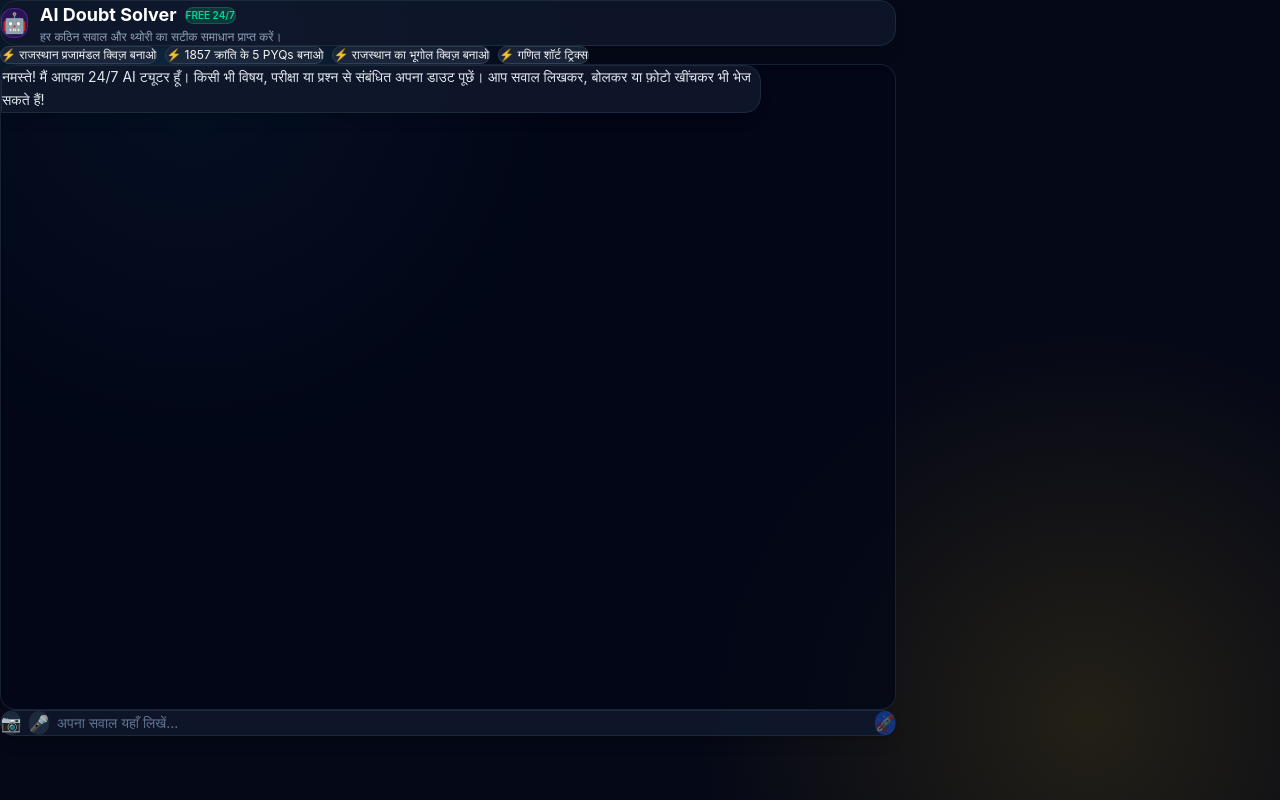
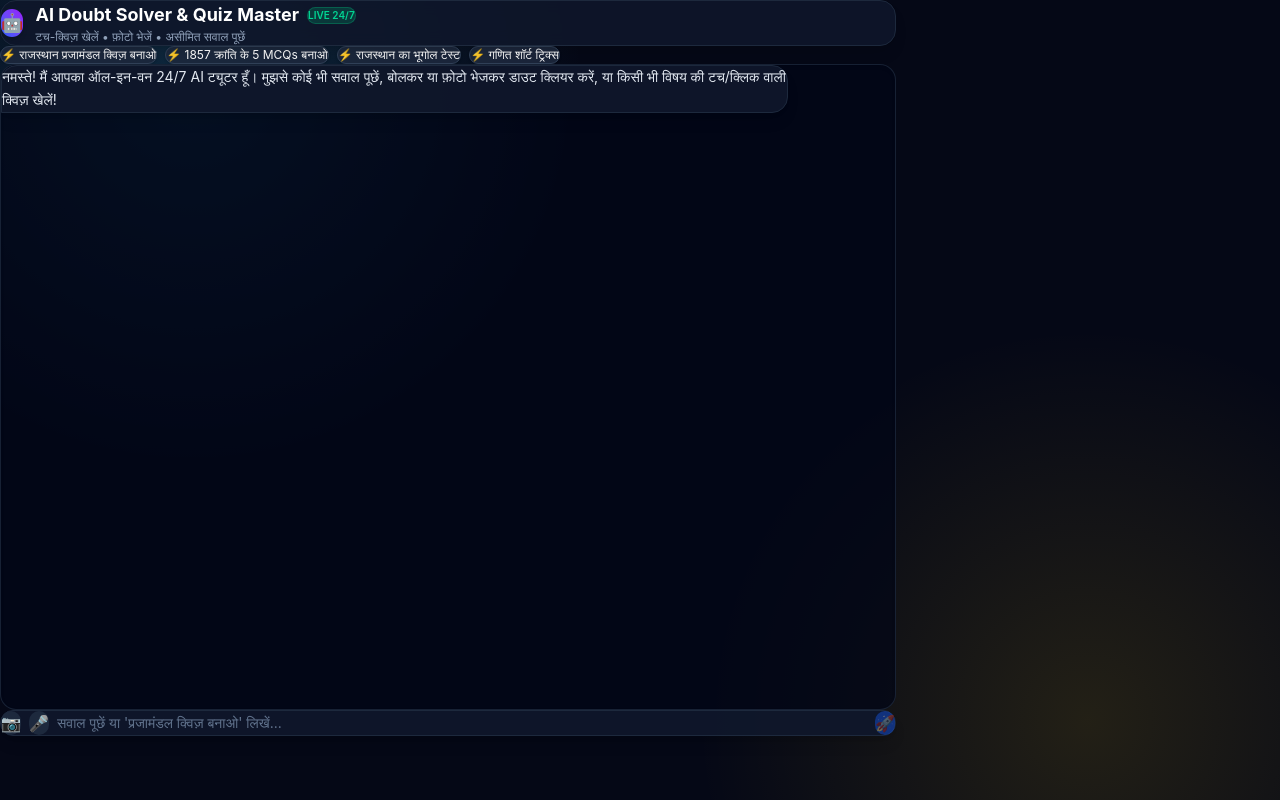
Before and after one commit to bhoopendramandoliya786-source/EducationPlatform, a Next.js app: page /ai-tutor in a window 1280 px wide. Built offline with nearby package versions, Linux system fonts and the light colour scheme.

Commit message:
Deploy full interactive clickable touch quiz and photo doubt solver

```diff
--- a/app/ai-tutor/page.js
+++ b/app/ai-tutor/page.js
@@ -1,85 +1,152 @@
 'use client';
 import { useState, useRef, useEffect } from 'react';
 
-function RenderSmartContent({ content, msgIdx, userAnswers, onSelectOption }) {
-  const qPattern = /(?:प्रश्न\s*\d+|Q\s*\d+|\d+\.)\s*[:\.]?\s*([^\n]+)[\s\S]*?A\)\s*([^\n]+)[\s\S]*?B\)\s*([^\n]+)[\s\S]*?C\)\s*([^\n]+)[\s\S]*?D\)\s*([^\n]+)[\s\S]*?सही उत्तर\s*[:\.]?\s*([A-D])/gi;
+// Touchable Interactive Quiz Component
+function InteractiveQuizBox({ quizData }) {
+  const [selectedAnswers, setSelectedAnswers] = useState({});
+  const questions = quizData.questions || [];
 
-  let matches = [...content.matchAll(qPattern)];
+  const handleSelect = (qIdx, optIdx) => {
+    if (selectedAnswers[qIdx] !== undefined) return; // already touched
+    setSelectedAnswers(prev => ({ ...prev, [qIdx]: optIdx }));
+  };
 
-  if (matches.length === 0) {
-    return <div className="whitespace-pre-wrap leading-relaxed">{content}</div>;
-  }
+  const answeredCount = Object.keys(selectedAnswers).length;
+  const correctCount = Object.entries(selectedAnswers).filter(
+    ([qIdx, optIdx]) => optIdx === questions[qIdx]?.correctIndex
+  ).length;
 
   return (
-    <div className="space-y-4">
-      <div className="border-b border-slate-800 pb-1.5 flex items-center justify-between">
-        <span className="text-xs font-bold text-blue-400 uppercase tracking-wider">📝 इंटरएक्टिव टेस्ट मोड</span>
-        <span className="text-[10px] bg-blue-500/20 text-blue-300 px-2 py-0.5 rounded-full border border-blue-500/30">विकल्प चुनें</span>
+    <div className="space-y-4 w-full">
+      {/* Quiz Header Banner */}
+      <div className="bg-gradient-to-r from-blue-900/60 to-purple-900/60 border border-blue-500/30 p-3.5 rounded-2xl flex items-center justify-between shadow-md">
+        <div>
+          <h3 className="font-bold text-sm sm:text-base text-blue-200">
+            🎯 {quizData.quiz_title || 'इंटरएक्टिव टेस्ट'}
+          </h3>
+          <p className="text-[11px] text-slate-400">विकल्प पर टच करें और तुरंत परिणाम देखें</p>
+        </div>
+        <div className="bg-slate-900/90 border border-slate-700 px-3 py-1.5 rounded-xl text-center">
+          <span className="text-[10px] text-slate-400 block uppercase">स्कोर</span>
+          <span className="text-sm font-bold text-emerald-400">{correctCount} / {questions.length}</span>
+        </div>
       </div>
-      {matches.map((m, qIdx) => {
-        const qText = m[1].trim();
-        const options = [m[2].trim(), m[3].trim(), m[4].trim(), m[5].trim()];
-        const correctLetter = m[6].toUpperCase();
-        const correctIdx = correctLetter.charCodeAt(0) - 65;
-        const ansKey = `${msgIdx}_${qIdx}`;
-        const selectedIdx = userAnswers[ansKey];
-        const isAnswered = selectedIdx !== undefined;
+
+      {/* Questions List */}
+      {questions.map((q, qIdx) => {
+        const userChoice = selectedAnswers[qIdx];
+        const isAnswered = userChoice !== undefined;
+        const isCorrect = userChoice === q.correctIndex;
 
         return (
-          <div key={qIdx} className="bg-slate-950/80 border border-slate-800 p-3.5 rounded-xl space-y-2.5">
-            <p className="font-medium text-slate-100 text-sm">
-              {qIdx + 1}. {qText}
-            </p>
-            <div className="grid grid-cols-1 gap-2">
-              {options.map((opt, optIdx) => {
-                let btnStyle = 'bg-slate-900 border-slate-800 hover:border-blue-500/50 text-slate-300';
+          <div
+            key={qIdx}
+            className="bg-slate-950/90 border border-slate-800/90 hover:border-slate-700 p-4 rounded-2xl space-y-3 transition shadow-md"
+          >
+            <div className="flex items-start gap-2.5">
+              <span className="bg-blue-600/30 text-blue-400 text-xs font-bold px-2 py-0.5 rounded-md mt-0.5">
+                Q{qIdx + 1}
+              </span>
+              <p className="font-medium text-slate-100 text-sm leading-snug">
+                {q.question}
+              </p>
+            </div>
+
+            {/* Touchable Option Buttons */}
+            <div className="grid grid-cols-1 gap-2 pt-1">
+              {q.options.map((opt, optIdx) => {
+                let btnClasses = "bg-slate-900/80 border-slate-800 text-slate-200 hover:bg-slate-800 hover:border-blue-500/60 active:scale-[0.99]";
 
                 if (isAnswered) {
-                  if (optIdx === correctIdx) {
-                    btnStyle = 'bg-emerald-500/20 border-emerald-500 text-emerald-300 font-semibold';
-                  } else if (selectedIdx === optIdx) {
-                    btnStyle = 'bg-red-500/20 border-red-500 text-red-300';
+                  if (optIdx === q.correctIndex) {
+                    btnClasses = "bg-emerald-500/20 border-emerald-500 text-emerald-300 font-semibold shadow-sm";
+                  } else if (userChoice === optIdx) {
+                    btnClasses = "bg-red-500/20 border-red-500 text-red-300 font-semibold";
                   } else {
-                    btnStyle = 'bg-slate-900/40 border-slate-800/40 text-slate-500';
+                    btnClasses = "bg-slate-900/30 border-slate-800/30 text-slate-500 opacity-60";
                   }
                 }
 
                 return (
                   <button
                     key={optIdx}
+                    onClick={() => handleSelect(qIdx, optIdx)}
                     disabled={isAnswered}
-                    onClick={() => onSelectOption(msgIdx, qIdx, optIdx)}
-                    className={`text-left text-xs sm:text-sm p-2.5 rounded-lg border transition flex items-center justify-between ${btnStyle}`}
+                    className={`w-full text-left text-xs sm:text-sm p-3 rounded-xl border transition-all flex items-center justify-between ${btnClasses}`}
                   >
-                    <span>{String.fromCharCode(65 + optIdx)}. {opt}</span>
-                    {isAnswered && optIdx === correctIdx && <span className="text-emerald-400 font-bold ml-2">✓ सही</span>}
-                    {isAnswered && selectedIdx === optIdx && optIdx !== correctIdx && <span className="text-red-400 font-bold ml-2">✗ गलत</span>}
+                    <div className="flex items-center gap-2.5">
+                      <span className={`w-6 h-6 rounded-lg text-xs font-bold flex items-center justify-center border ${
+                        isAnswered && optIdx === q.correctIndex
+                          ? 'bg-emerald-500 border-emerald-400 text-slate-950'
+                          : isAnswered && userChoice === optIdx
+                            ? 'bg-red-500 border-red-400 text-white'
+                            : 'bg-slate-800 border-slate-700 text-slate-300'
+                      }`}>
+                        {String.fromCharCode(65 + optIdx)}
+                      </span>
+                      <span>{opt}</span>
+                    </div>
+
+                    {isAnswered && optIdx === q.correctIndex && (
+                      <span className="text-emerald-400 font-bold text-xs bg-emerald-500/20 px-2 py-0.5 rounded-md">
+                        ✓ सही उत्तर
+                      </span>
+                    )}
+                    {isAnswered && userChoice === optIdx && !isCorrect && (
+                      <span className="text-red-400 font-bold text-xs bg-red-500/20 px-2 py-0.5 rounded-md">
+                        ✗ आपका उत्तर
+                      </span>
+                    )}
                   </button>
                 );
               })}
             </div>
+
+            {/* Explanation Box */}
+            {isAnswered && (
+              <div className="mt-2 p-3 bg-slate-900/90 border border-blue-900/40 rounded-xl text-xs text-blue-200 flex items-start gap-2 animate-fadeIn">
+                <span className="text-sm">💡</span>
+                <div>
+                  <span className="font-semibold text-blue-300">व्याख्या: </span>
+                  {q.explanation}
+                </div>
+              </div>
+            )}
           </div>
         );
       })}
+
+      {/* Completion Banner */}
+      {answeredCount === questions.length && questions.length > 0 && (
+        <div className="bg-gradient-to-r from-emerald-900/50 to-teal-900/50 border border-emerald-500/40 p-4 rounded-2xl text-center space-y-1">
+          <p className="text-base font-bold text-emerald-300">🎉 क्विज़ संपन्न!</p>
+          <p className="text-xs text-slate-300">
+            आपने {questions.length} में से <span className="font-bold text-emerald-400">{correctCount}</span> प्रश्न सही किए।
+          </p>
+        </div>
+      )}
     </div>
   );
 }
 
 export default function AiTutorPage() {
   const [messages, setMessages] = useState([
-    { role: 'ai', text: 'नमस्ते! मैं आपका 24/7 AI ट्यूटर हूँ। किसी भी विषय, परीक्षा या प्रश्न से संबंधित अपना डाउट पूछें। आप सवाल लिखकर, बोलकर या फ़ोटो खींचकर भी भेज सकते हैं!' }
+    {
+      role: 'ai',
+      type: 'text',
+      text: 'नमस्ते! मैं आपका ऑल-इन-वन 24/7 AI ट्यूटर हूँ। मुझसे कोई भी सवाल पूछें, बोलकर या फ़ोटो भेजकर डाउट क्लियर करें, या किसी भी विषय की टच/क्लिक वाली क्विज़ खेलें!'
+    }
   ]);
   const [input, setInput] = useState('');
   const [imagePreview, setImagePreview] = useState(null);
   const [loading, setLoading] = useState(false);
   const [isListening, setIsListening] = useState(false);
-  const [userAnswers, setUserAnswers] = useState({});
   const fileInputRef = useRef(null);
   const messagesEndRef = useRef(null);
 
   useEffect(() => {
     messagesEndRef.current?.scrollIntoView({ behavior: 'smooth' });
-  }, [messages, loading, userAnswers]);
+  }, [messages, loading]);
 
   const handleVoiceInput = () => {
     if (!('webkitSpeechRecognition' in window) && !('SpeechRecognition' in window)) {
@@ -110,18 +177,17 @@ export default function AiTutorPage() {
     }
   };
 
-  const handleOptionClick = (msgIdx, qIdx, optIdx) => {
-    const key = `${msgIdx}_${qIdx}`;
-    if (userAnswers[key] !== undefined) return;
-    setUserAnswers(prev => ({ ...prev, [key]: optIdx }));
-  };
-
   const sendMessage = async (customText) => {
     const textToSend = customText || input;
     if ((!textToSend.trim() && !imagePreview) || loading) return;
 
     const currentImg = imagePreview;
-    const userMsg = { role: 'user', text: textToSend, image: currentImg };
+    const userMsg = {
+      role: 'user',
+      type: currentImg ? 'image' : 'text',
+      text: textToSend,
+      image: currentImg
+    };
 
     setMessages(prev => [...prev, userMsg]);
     setInput('');
@@ -136,13 +202,15 @@ export default function AiTutorPage() {
       });
       const data = await res.json();
 
-      if (data.answer) {
-        setMessages(prev => [...prev, { role: 'ai', text: data.answer }]);
+      if (data.quiz) {
+        setMessages(prev => [...prev, { role: 'ai', type: 'quiz', quiz: data.quiz }]);
+      } else if (data.answer) {
+        setMessages(prev => [...prev, { role: 'ai', type: 'text', text: data.answer }]);
       } else {
-        setMessages(prev => [...prev, { role: 'ai', text: data.error || 'उत्तर लोड नहीं हो सका।' }]);
+        setMessages(prev => [...prev, { role: 'ai', type: 'text', text: data.error || 'उत्तर लोड नहीं हो सका।' }]);
       }
     } catch (err) {
-      setMessages(prev => [...prev, { role: 'ai', text: 'नेटवर्क एरर! कृपया पुनः प्रयास करें।' }]);
+      setMessages(prev => [...prev, { role: 'ai', type: 'text', text: 'नेटवर्क एरर! कृपया पुनः प्रयास करें।' }]);
     } finally {
       setLoading(false);
     }
@@ -150,25 +218,27 @@ export default function AiTutorPage() {
 
   const quickActions = [
     'राजस्थान प्रजामंडल क्विज़ बनाओ',
-    '1857 क्रांति के 5 PYQs बनाओ',
-    'राजस्थान का भूगोल क्विज़ बनाओ',
+    '1857 क्रांति के 5 MCQs बनाओ',
+    'राजस्थान का भूगोल टेस्ट',
     'गणित शॉर्ट ट्रिक्स'
   ];
 
   return (
     <div className="flex flex-col h-[calc(100vh-64px)] max-w-4xl mx-auto p-2 sm:p-4 text-white">
-      {/* Top Banner */}
+      {/* Header */}
       <div className="bg-slate-900/90 border border-slate-800 p-3.5 rounded-2xl mb-2.5 shadow-lg flex items-center justify-between backdrop-blur">
         <div className="flex items-center gap-3">
-          <div className="p-2 bg-purple-600/20 text-purple-400 border border-purple-500/30 rounded-xl text-xl">
+          <div className="p-2.5 bg-gradient-to-tr from-blue-600 to-purple-600 text-white rounded-xl text-lg shadow-md">
             🤖
           </div>
           <div>
             <div className="flex items-center gap-2">
-              <h1 className="text-base sm:text-lg font-bold text-white">AI Doubt Solver</h1>
-              <span className="px-2 py-0.5 bg-emerald-500/20 text-emerald-400 text-[10px] font-semibold rounded-full border border-emerald-500/30">FREE 24/7</span>
+              <h1 className="text-base sm:text-lg font-bold text-white">AI Doubt Solver & Quiz Master</h1>
+              <span className="px-2 py-0.5 bg-emerald-500/20 text-emerald-400 text-[10px] font-semibold rounded-full border border-emerald-500/30">
+                LIVE 24/7
+              </span>
             </div>
-            <p className="text-xs text-slate-400">हर कठिन सवाल और थ्योरी का सटीक समाधान प्राप्त करें।</p>
+            <p className="text-xs text-slate-400">टच-क्विज़ खेलें • फ़ोटो भेजें • असीमित सवाल पूछें</p>
           </div>
         </div>
       </div>
@@ -179,19 +249,19 @@ export default function AiTutorPage() {
           <button
             key={idx}
             onClick={() => sendMessage(action)}
-            className="text-xs whitespace-nowrap bg-slate-800/90 hover:bg-blue-600/30 border border-slate-700 hover:border-blue-500 px-3 py-1.5 rounded-full transition"
+            className="text-xs whitespace-nowrap bg-slate-800/90 hover:bg-blue-600/30 border border-slate-700 hover:border-blue-500 px-3 py-1.5 rounded-full transition shadow-sm"
           >
             ⚡ {action}
           </button>
         ))}
       </div>
 
-      {/* Messages */}
+      {/* Chat / Quiz Area */}
       <div className="flex-1 overflow-y-auto space-y-4 p-3 bg-slate-950/70 border border-slate-800/80 rounded-2xl shadow-inner">
         {messages.map((m, mIdx) => (
           <div key={mIdx} className={`flex ${m.role === 'user' ? 'justify-end' : 'justify-start'}`}>
             <div
-              className={`max-w-[94%] sm:max-w-[85%] rounded-2xl p-3.5 text-sm leading-relaxed ${
+              className={`max-w-[95%] sm:max-w-[88%] rounded-2xl p-4 text-sm leading-relaxed ${
                 m.role === 'user'
                   ? 'bg-blue-600 text-white rounded-br-none shadow-md'
                   : 'bg-slate-900/95 border border-slate-800 text-slate-200 rounded-bl-none shadow-lg'
@@ -199,17 +269,12 @@ export default function AiTutorPage() {
             >
               {m.image && (
                 <div className="mb-3">
-                  <img src={m.image} alt="Uploaded Doubt" className="max-h-60 rounded-xl border border-white/20 object-contain" />
+                  <img src={m.image} alt="Doubt Attachment" className="max-h-60 rounded-xl border border-white/20 object-contain" />
                 </div>
               )}
 
-              {m.role === 'ai' ? (
-                <RenderSmartContent
-                  content={m.text}
-                  msgIdx={mIdx}
-                  userAnswers={userAnswers}
-                  onSelectOption={handleOptionClick}
-                />
+              {m.type === 'quiz' ? (
+                <InteractiveQuizBox quizData={m.quiz} />
               ) : (
                 <div className="whitespace-pre-wrap">{m.text}</div>
               )}
@@ -220,18 +285,18 @@ export default function AiTutorPage() {
         {loading && (
           <div className="flex justify-start">
             <div className="bg-slate-900 border border-slate-800 rounded-2xl rounded-bl-none px-4 py-3 text-sm text-slate-400 flex items-center gap-2">
-              <span className="animate-spin text-blue-400">⏳</span> AI समाधान तैयार कर रहा है...
+              <span className="animate-spin text-blue-400">⏳</span> AI उत्तर / टच-क्विज़ तैयार कर रहा है...
             </div>
           </div>
         )}
         <div ref={messagesEndRef} />
       </div>
 
-      {/* Image Thumbnail */}
+      {/* Image Attachment Preview */}
       {imagePreview && (
         <div className="relative mt-2 p-2 bg-slate-900 border border-slate-800 rounded-xl flex items-center gap-3 max-w-xs">
           <img src={imagePreview} alt="Preview" className="h-12 w-12 object-cover rounded-lg border border-slate-700" />
-          <span className="text-xs text-slate-300">फ़ोटो अटैच की गई</span>
+          <span className="text-xs text-slate-300">फ़ोटो अटैच हो गई</span>
           <button
             onClick={() => setImagePreview(null)}
             className="ml-auto text-xs bg-red-500/20 text-red-400 p-1 px-2 rounded-md"
@@ -241,7 +306,7 @@ export default function AiTutorPage() {
         </div>
       )}
 
-      {/* Input Bar */}
+      {/* Input Bar with Camera, Voice & Send */}
       <div className="mt-2 flex items-center gap-2 bg-slate-900/95 border border-slate-800 p-2 rounded-2xl shadow-lg">
         <input
           type="file"
@@ -255,7 +320,7 @@ export default function AiTutorPage() {
           type="button"
           onClick={() => fileInputRef.current?.click()}
           className="p-2.5 rounded-xl bg-slate-800 hover:bg-slate-700 text-slate-300 transition text-base"
-          title="फ़ोटो अपलोड करें"
+          title="फ़ोटो खींचें या चुनें"
         >
           📷
         </button>
@@ -266,7 +331,7 @@ export default function AiTutorPage() {
           className={`p-2.5 rounded-xl transition text-base ${
             isListening ? 'bg-red-500 animate-pulse text-white' : 'bg-slate-800 hover:bg-slate-700 text-slate-300'
           }`}
-          title="बोलकर पूछें"
+          title="बोलकर सवाल पूछें"
         >
           🎤
         </button>
@@ -280,7 +345,7 @@ export default function AiTutorPage() {
               sendMessage();
             }
           }}
-          placeholder="अपना सवाल यहाँ लिखें..."
+          placeholder="सवाल पूछें या 'प्रजामंडल क्विज़ बनाओ' लिखें..."
           rows={1}
           className="flex-1 bg-transparent text-white placeholder-slate-500 text-sm focus:outline-none resize-none px-2 py-1.5"
         />
--- a/app/api/doubt/route.js
+++ b/app/api/doubt/route.js
@@ -15,14 +15,38 @@ export async function POST(req) {
     const k3 = "jupqa8ZwPG8FRtfdSwkuAQ0h";
     const apiKey = k1 + k2 + k3;
 
-    // Universal and completely open system prompt
-    const systemPrompt = `आप EduAI के एक अत्यंत बुद्धिमान, बहुमुखी और सर्वज्ञानी AI सहायक (Universal AI Tutor & Assistant) हैं।
-आपकी कोई सीमा नहीं है—छात्र या उपयोगकर्ता आपसे दुनिया का कोई भी सवाल पूछ सकते हैं (जैसे सामान्य बातचीत, हर तरह की परीक्षा, राजस्थान GK, भारत व विश्व का इतिहास, भूगोल, राजनीति, गणित, भौतिकी, रसायन, जीवविज्ञान, कंप्यूटर/कोडिंग, करंट अफेयर्स, 100 PYQs, 50 MCQs क्विज़, निबंध, या कोई भी जिज्ञासा)।
+    // Check if user is asking for Quiz / MCQs / Test
+    const isQuizReq = question && (
+      question.toLowerCase().includes('quiz') ||
+      question.toLowerCase().includes('mcq') ||
+      question.toLowerCase().includes('टेस्ट') ||
+      question.toLowerCase().includes('क्विज') ||
+      question.toLowerCase().includes('pyq')
+    );
 
-दिशानिर्देश:
-1. उपयोगकर्ता जैसा पूछे, उसी के अनुसार सबसे सटीक, उपयोगी और स्पष्ट उत्तर शुद्ध व प्राकृतिक हिंदी में दें।
-2. अगर कोई क्विज़ या टेस्ट माँगे, तो प्रश्न, 4 विकल्प (A, B, C, D) और सही उत्तर व संक्षिप्त व्याख्या दें।
-3. अगर कोई बातचीत करे या सवाल पूछे, तो दोस्ताना और मार्गदर्शक रूप में सीधे काम की बात समझाएँ।`;
+    let systemPrompt = `आप EduAI के एक अत्यंत बुद्धिमान और सर्वज्ञानी AI शिक्षक हैं।
+छात्र के हर सवाल का उत्तर शुद्ध, सटीक, विस्तृत और स्पष्ट हिंदी में दें।`;
+
+    if (isQuizReq) {
+      systemPrompt = `आप EduAI के क्विज़ और टेस्ट मास्टर हैं।
+जब भी छात्र क्विज़, टेस्ट, MCQs या PYQs माँगें, आपको अनिवार्य रूप से शुद्ध JSON फ़ॉर्मेट में ही उत्तर देना है ताकि ऐप में टच/क्लिक वाले बटन्स बन सकें।
+
+रिस्पॉन्स का फ़ॉर्मेट सिर्फ़ और सिर्फ़ यह JSON होना चाहिए:
+{
+  "is_quiz": true,
+  "quiz_title": "विषय का नाम",
+  "questions": [
+    {
+      "id": 1,
+      "question": "प्रश्न यहाँ लिखें?",
+      "options": ["पहला विकल्प", "दूसरा विकल्प", "तीसरा विकल्प", "चौथा विकल्प"],
+      "correctIndex": 0,
+      "explanation": "सही उत्तर का कारण व व्याख्या।"
+    }
+  ]
+}
+ध्यान रहे: correctIndex 0 (A के लिए), 1 (B के लिए), 2 (C के लिए), या 3 (D के लिए) होगा। केवल वैध JSON दें, कोई अतिरिक्त शब्द या टैग न लिखें।`;
+    }
 
     let candidateModels = [
       'openai/gpt-oss-120b',
@@ -37,7 +61,7 @@ export async function POST(req) {
     if (image) {
       userContent = [
         { type: 'image_url', image_url: { url: image } },
-        { type: 'text', text: question ? `${question}\n(कृपया इस फ़ोटो को देखकर पूरा हल विस्तार से समझाएँ)` : 'कृपया इस फ़ोटो में दी गई सामग्री/सवाल को देखकर पूरा हल विस्तार से समझाएँ।' }
+        { type: 'text', text: question ? `${question}\n(कृपया इस फ़ोटो को देखकर पूरा हल विस्तार से समझाएँ)` : 'कृपया इस फ़ोटो में लिखे सवाल को देखकर पूरा हल विस्तार से समझाएँ।' }
       ];
       candidateModels = ['qwen/qwen3.6-27b', 'openai/gpt-oss-120b', 'openai/gpt-oss-20b'];
     }
@@ -56,7 +80,7 @@ export async function POST(req) {
               { role: 'system', content: systemPrompt },
               { role: 'user', content: userContent }
             ],
-            temperature: 0.6
+            temperature: 0.4
           })
         });
 
@@ -65,10 +89,26 @@ export async function POST(req) {
         if (data && data.choices && data.choices[0]?.message?.content) {
           let rawAnswer = data.choices[0].message.content;
           let cleanAnswer = rawAnswer.replace(/<think>[\s\S]*?<\/think>/gi, '').trim();
+
+          // Try parsing JSON quiz
+          if (isQuizReq) {
+            try {
+              const jsonMatch = cleanAnswer.match(/\{[\s\S]*\}/);
+              if (jsonMatch) {
+                const parsed = JSON.parse(jsonMatch[0]);
+                if (parsed.questions && parsed.questions.length > 0) {
+                  return NextResponse.json({ quiz: parsed });
+                }
+              }
+            } catch (e) {
+              console.log('Fallback to text');
+            }
+          }
+
           return NextResponse.json({ answer: cleanAnswer });
         }
       } catch (err) {
-        console.log(`Fallback from ${modelName}`);
+        console.log(`Failed with ${modelName}`);
       }
     }
 
```
